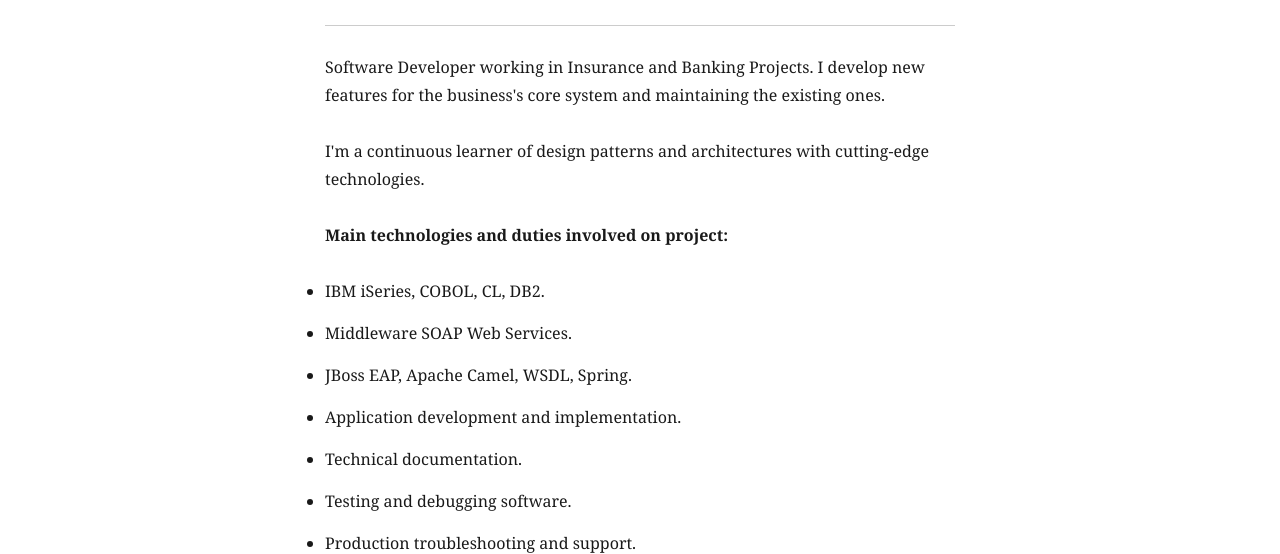
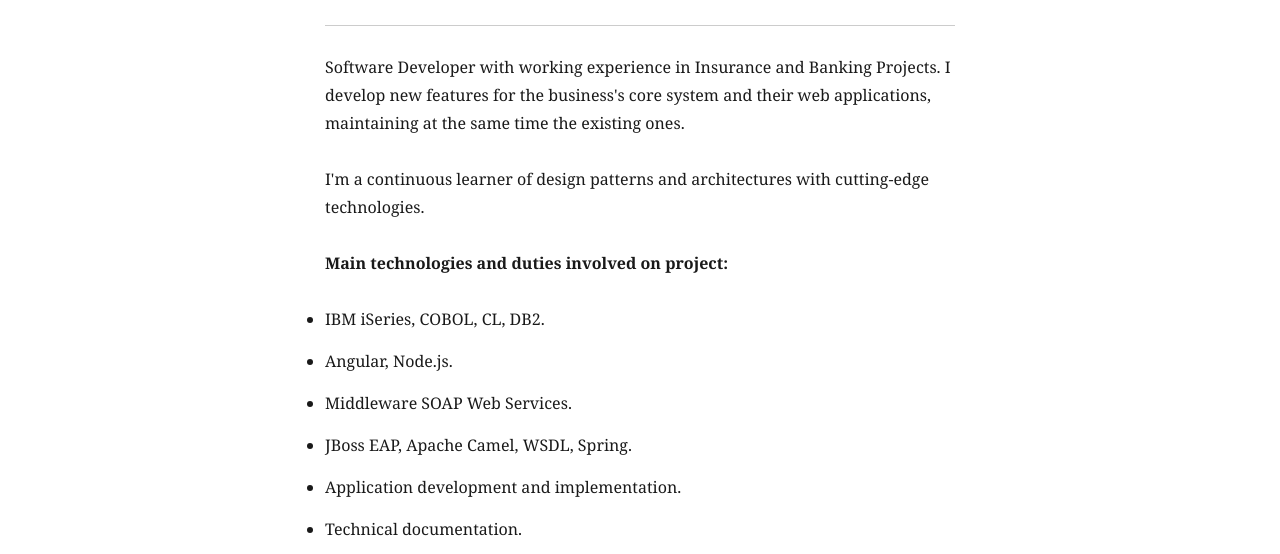
Before and after one commit to theoklitosBam7/coding-notebook, a Gatsby site: page /about in a window 1280 px wide. Shown: the part 242-796 px from the top of the page. Built offline with nearby package versions, Linux system fonts and the light colour scheme; Gatsby itself is replaced by a stand-in of ours; some packages are replaced by stand-ins of ours.

Commit message:
Update skills info

```diff
--- a/gatsby-config.js
+++ b/gatsby-config.js
@@ -2,7 +2,7 @@
   siteMetadata: {
     title: `Coding Notebook`,
     author: `Theoklitos Bampouris`,
-    description: `Personal blog by Theoklitos Bampouris who lives in Athens (Greece), working as an Application Developer.`,
+    description: `Personal blog by Theoklitos Bampouris who lives in Athens (Greece), working as a Software Developer.`,
     keywords: `coding, software, development, engineering, applications`,
     siteUrl: `https://www.codingnotebook.eu/`,
   },
--- a/src/pages/about.js
+++ b/src/pages/about.js
@@ -23,11 +23,12 @@
         />
         <h1>Within a few words</h1>
         <hr />
-        <p>Software Developer working in Insurance and Banking Projects. I develop new features for the business's core system and maintaining the existing ones.</p>
+        <p>Software Developer with working experience in Insurance and Banking Projects. I develop new features for the business's core system and their web applications, maintaining at the same time the existing ones.</p>
         <p>I'm a continuous learner of design patterns and architectures with cutting-edge technologies.</p>
         <p><strong>Main technologies and duties involved on project:</strong></p>
         <ul>
           <li>IBM iSeries, COBOL, CL, DB2.</li>
+          <li>Angular, Node.js.</li>
           <li>Middleware SOAP Web Services.</li>
           <li>JBoss EAP, Apache Camel, WSDL, Spring.</li>
           <li>Application development and implementation.</li>
```
